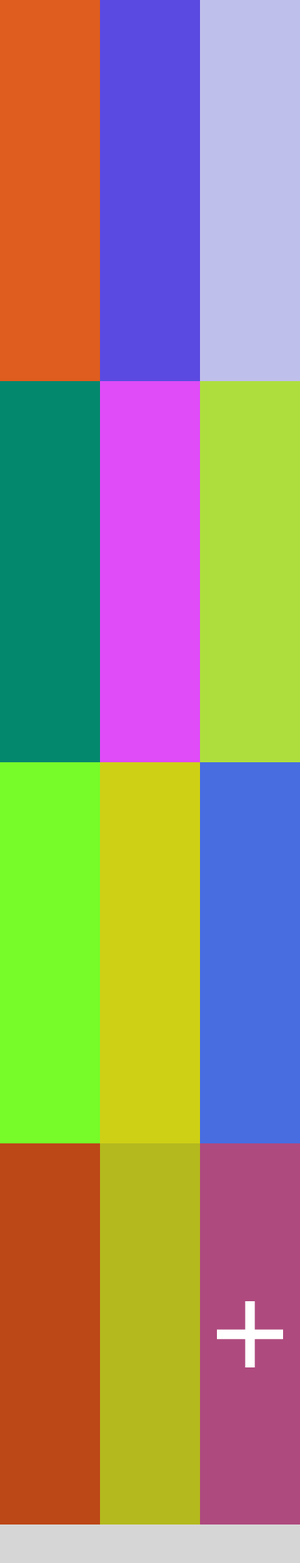
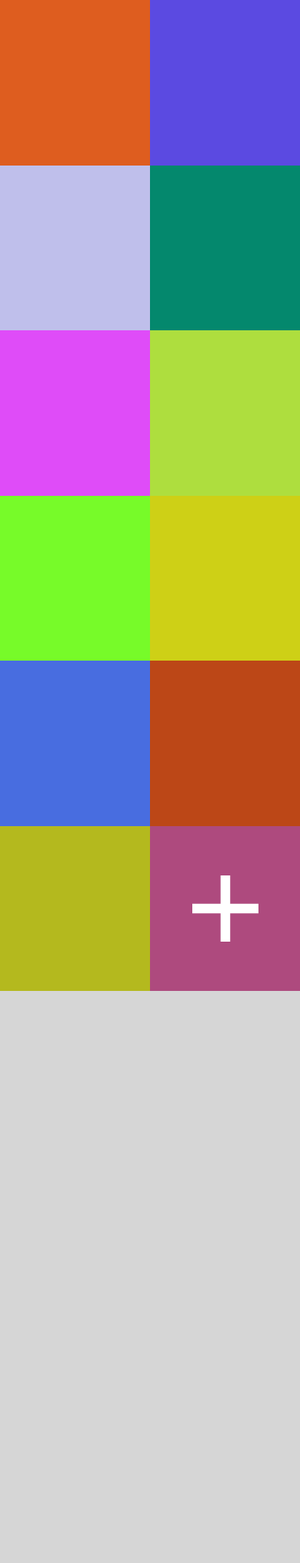
Before and after one commit to atrope/introcloud, a PHP site: page /exercises/ex2/layout3.html in a window 390 px wide. Shown: the part 254-2284 px from the top of the page at 77% size. After the commit the page ends 1541 px from the top, so only its background shows below. Run offline with PHP 8.4, Linux system fonts and the light colour scheme; some libraries are stand-ins or nearby versions.

Commit message:
fixing rectangle height

```diff
--- a/exercises/ex2/css/style.css
+++ b/exercises/ex2/css/style.css
@@ -139,7 +139,8 @@ main.right side rectangle:first-child {
 }
 rectangle.live{
   width: calc( 100% /3);
-  height: 300px;
+  padding-bottom: 35%;
+  height: 0;
   display: block;
   float: left;
   margin: 0;
@@ -159,7 +160,7 @@ footer.fixed {
 /* End Footer */
 /* Init Media queries */
 @media only screen and (max-width: 767px){
-  rectangle { width: 50%;   padding-bottom: 50%;}
+  rectangle.live { width: 50%; padding-bottom: 55%;}
   nav li a { padding: 12px 5%}
 }
 /* End Media queries */
```
